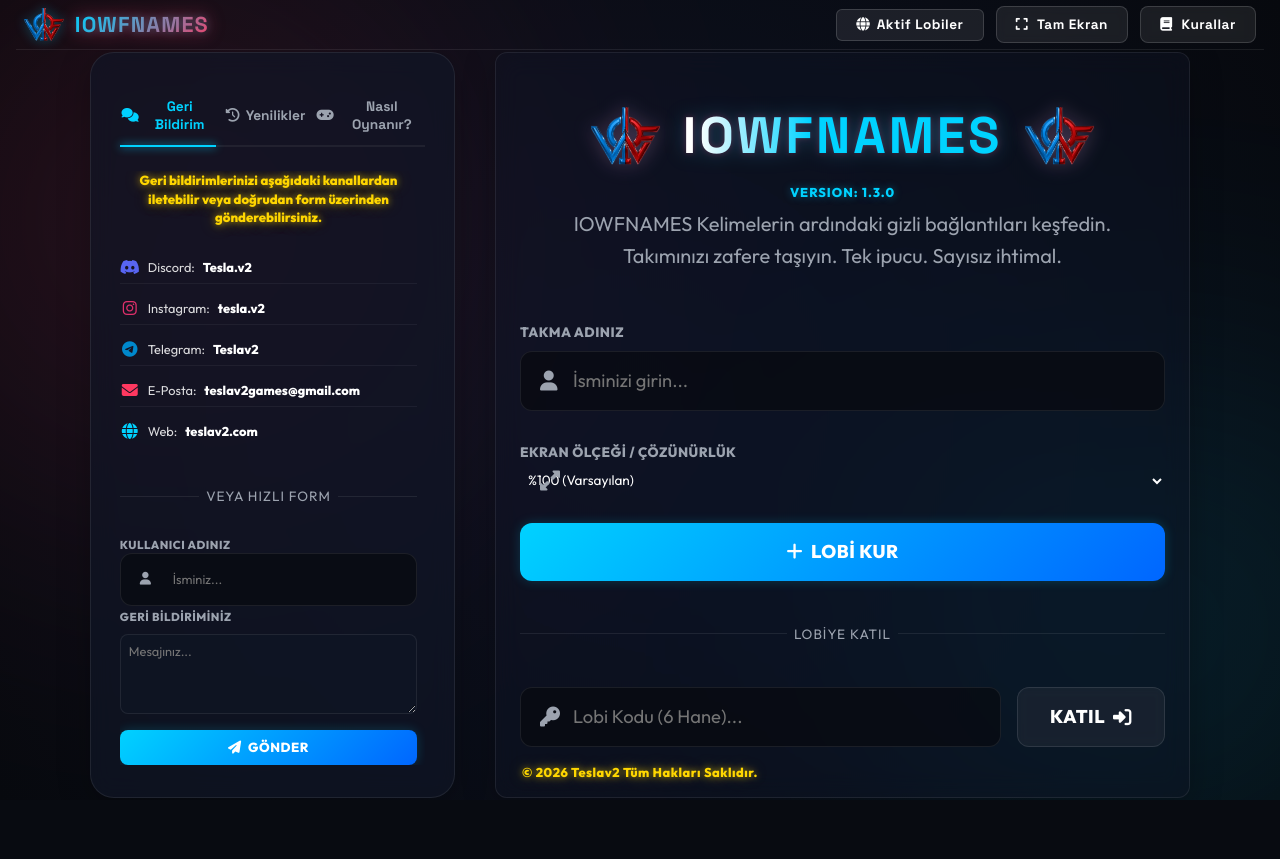
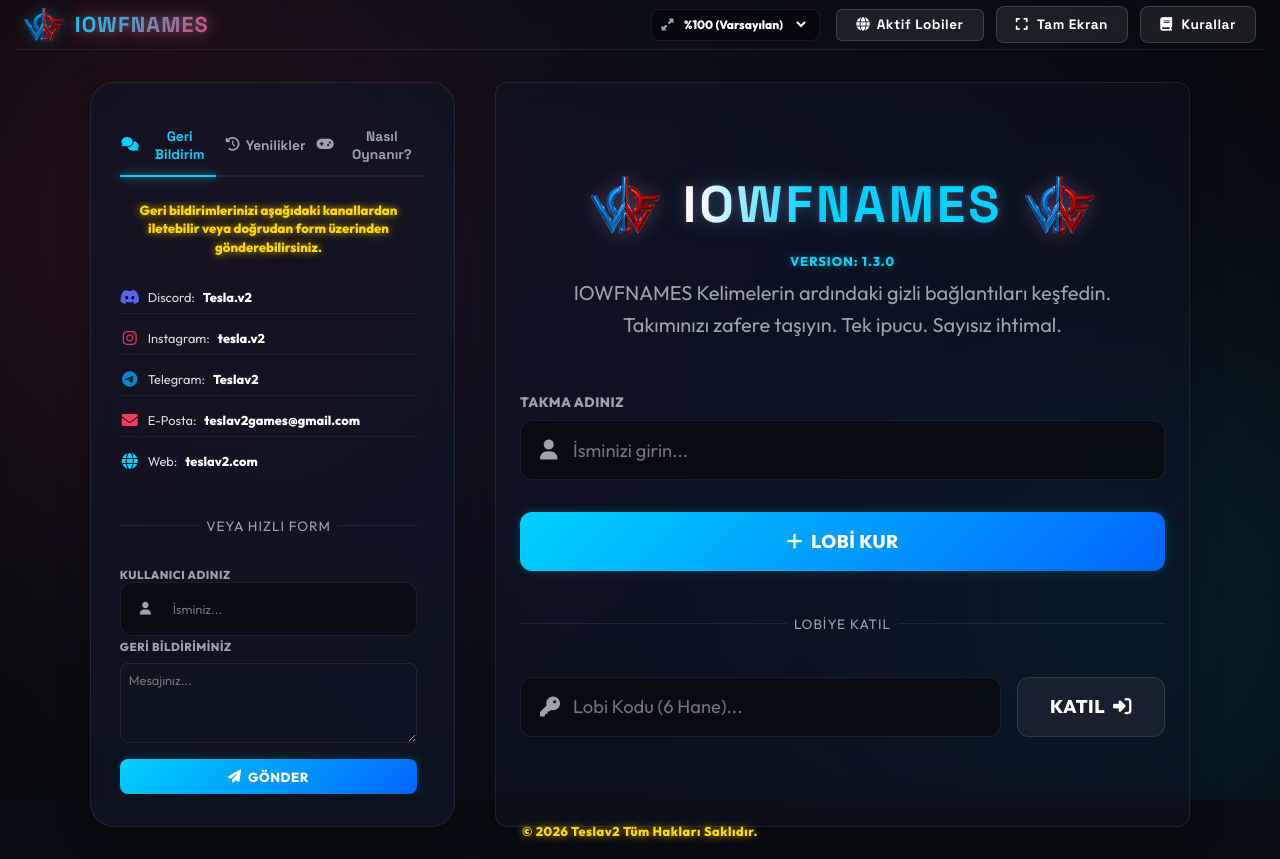
Before and after one commit to teslav2/iowfnames, a website: page public/index.html in a window 1280 px wide. Before the commit the page ends 800 px from the top, so only its background shows below. Drawn offline with nearby package versions, Linux system fonts and the light colour scheme; no server answers.

Commit message:
Add files via upload

```diff
--- a/public/index.html
+++ b/public/index.html
@@ -55,6 +55,19 @@
         <h1 class="brand-text">IOWFNAMES</h1>
       </div>
       <div class="top-nav-controls">
+        <!-- Scale Selector in Top Panel -->
+        <div class="scale-selector-nav" style="display: flex; align-items: center; gap: 0.4rem; background: rgba(0, 0, 0, 0.4); border: 1px solid var(--panel-border); padding: 0.35rem 0.6rem; border-radius: 8px; height: 32px; box-sizing: border-box; margin-right: 0.25rem;">
+          <i class="fa-solid fa-up-right-and-down-left-from-center" style="font-size: 0.75rem; color: var(--text-muted); pointer-events: none;"></i>
+          <select id="resolution-scale-select" style="background: transparent; border: none; color: #fff; outline: none; font-size: 0.75rem; font-family: var(--font-body); cursor: pointer; padding-right: 0.15rem; font-weight: bold;">
+            <option value="1.2" style="background: #0b0f19; color: #fff;">%120 (Çok Büyük)</option>
+            <option value="1.1" style="background: #0b0f19; color: #fff;">%110 (Büyük)</option>
+            <option value="1.0" style="background: #0b0f19; color: #fff;" selected>%100 (Varsayılan)</option>
+            <option value="0.9" style="background: #0b0f19; color: #fff;">%90 (Kompakt)</option>
+            <option value="0.8" style="background: #0b0f19; color: #fff;">%80 (Yayıncı Modu)</option>
+            <option value="0.7" style="background: #0b0f19; color: #fff;">%70 (Küçük)</option>
+            <option value="0.6" style="background: #0b0f19; color: #fff;">%60 (Ekstra Küçük)</option>
+          </select>
+        </div>
         <button id="browse-lobbies-btn" class="icon-btn btn-outline-cyan-nav" title="Aktif Lobileri Gör" style="font-size: 0.8rem; padding: 0.4rem 0.8rem;">
           <i class="fa-solid fa-globe"></i> Aktif Lobiler
         </button>
@@ -205,21 +218,7 @@
               </div>
             </div>
 
-            <div class="form-group">
-              <label for="resolution-scale-select">Ekran Ölçeği / Çözünürlük</label>
-              <div class="input-wrapper">
-                <i class="fa-solid fa-up-right-and-down-left-from-center"></i>
-                <select id="resolution-scale-select" style="background: transparent; border: none; color: #fff; width: 100%; outline: none; font-size: 0.85rem; font-family: var(--font-body); cursor: pointer; padding-left: 0.25rem;">
-                  <option value="1.2" style="background: #0b0f19; color: #fff;">%120 (Çok Büyük)</option>
-                  <option value="1.1" style="background: #0b0f19; color: #fff;">%110 (Büyük)</option>
-                  <option value="1.0" style="background: #0b0f19; color: #fff;" selected>%100 (Varsayılan)</option>
-                  <option value="0.9" style="background: #0b0f19; color: #fff;">%90 (Kompakt)</option>
-                  <option value="0.8" style="background: #0b0f19; color: #fff;">%80 (Yayıncı Modu)</option>
-                  <option value="0.7" style="background: #0b0f19; color: #fff;">%70 (Küçük)</option>
-                  <option value="0.6" style="background: #0b0f19; color: #fff;">%60 (Ekstra Küçük)</option>
-                </select>
-              </div>
-            </div>
+
 
             <div class="actions-grid">
               <button id="create-room-btn" class="btn btn-primary btn-glow">
--- a/public/style.css
+++ b/public/style.css
@@ -44,8 +44,8 @@ body {
   font-family: var(--font-body);
   background-color: var(--bg-primary);
   color: var(--text-main);
-  overflow: hidden; /* Prevent scroll */
-  height: 100vh;
+  overflow-y: auto; /* Allow scroll if zoomed/small screen */
+  min-height: 100vh;
   position: relative;
 }
 
@@ -120,9 +120,9 @@ body {
 .app-container {
   display: flex;
   flex-direction: column;
-  height: 100vh;
+  min-height: 100vh;
   padding: 0 1rem;
-  overflow: hidden;
+  overflow: visible;
 }
 
 /* --- HEADER (Compact, 50px height) --- */
@@ -177,8 +177,9 @@ body {
 
 /* --- MAIN CONTENT --- */
 .main-content {
-  height: calc(100vh - 50px);
-  overflow: hidden;
+  min-height: calc(100vh - 50px);
+  height: auto;
+  overflow: visible;
   position: relative;
 }
 
```
